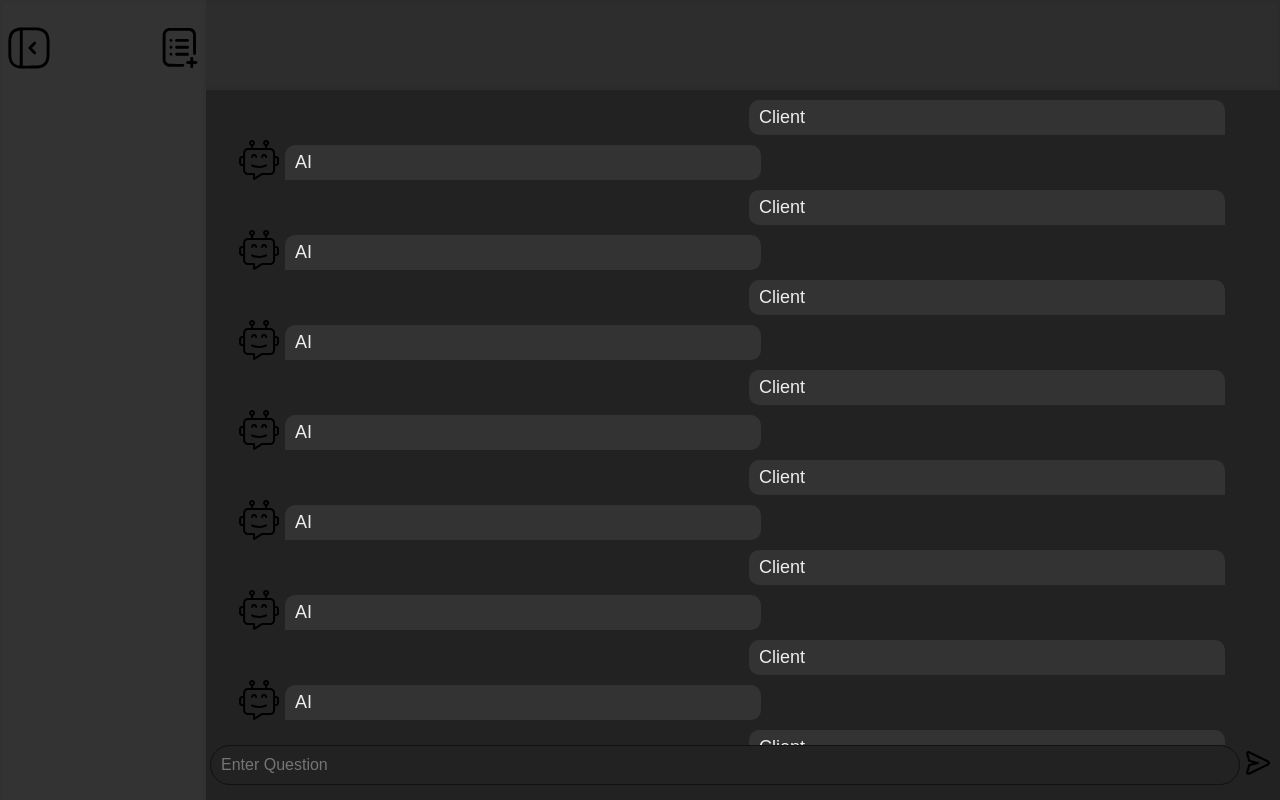
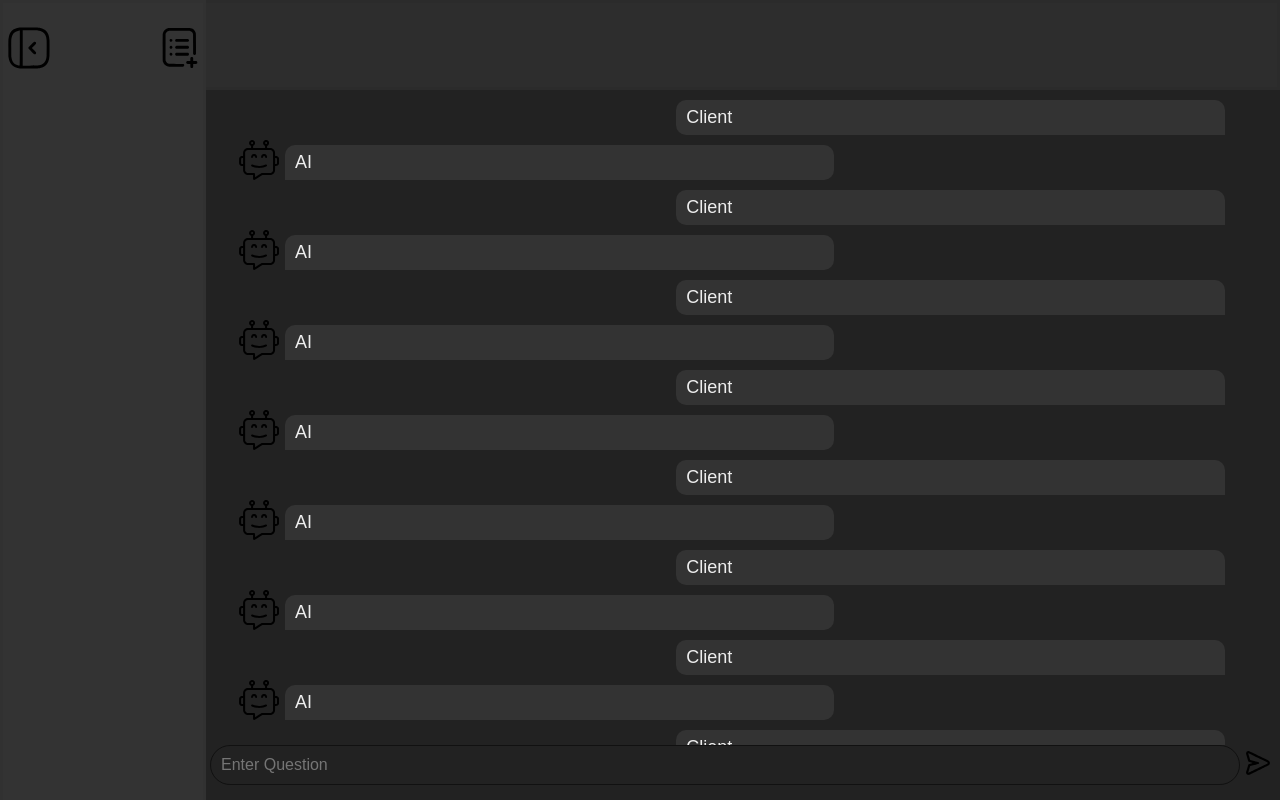
Before and after one commit to Ratchet205/WebIntelligence, a website: page public/index.html in a window 1280 px wide. Drawn offline with Linux system fonts and the light colour scheme.

Commit message:
fixed size
fixed size of messages

```diff
--- a/public/css/index.css
+++ b/public/css/index.css
@@ -164,7 +164,7 @@ button:hover {
 }
 
 .client-chat{
-    width: calc(40% + 40px);
+    width: calc(47% + 40px);
     word-wrap: break-word;
     background-color: #333333;
     padding: 7px 10px;
@@ -183,7 +183,7 @@ button:hover {
     background-position: center;
 }
 .ai-chat{
-    width: calc(40% + 40px);
+    width: calc(47% + 40px);
     word-wrap: break-word;
     background-color: #333333;
     padding: 7px 10px;
```
